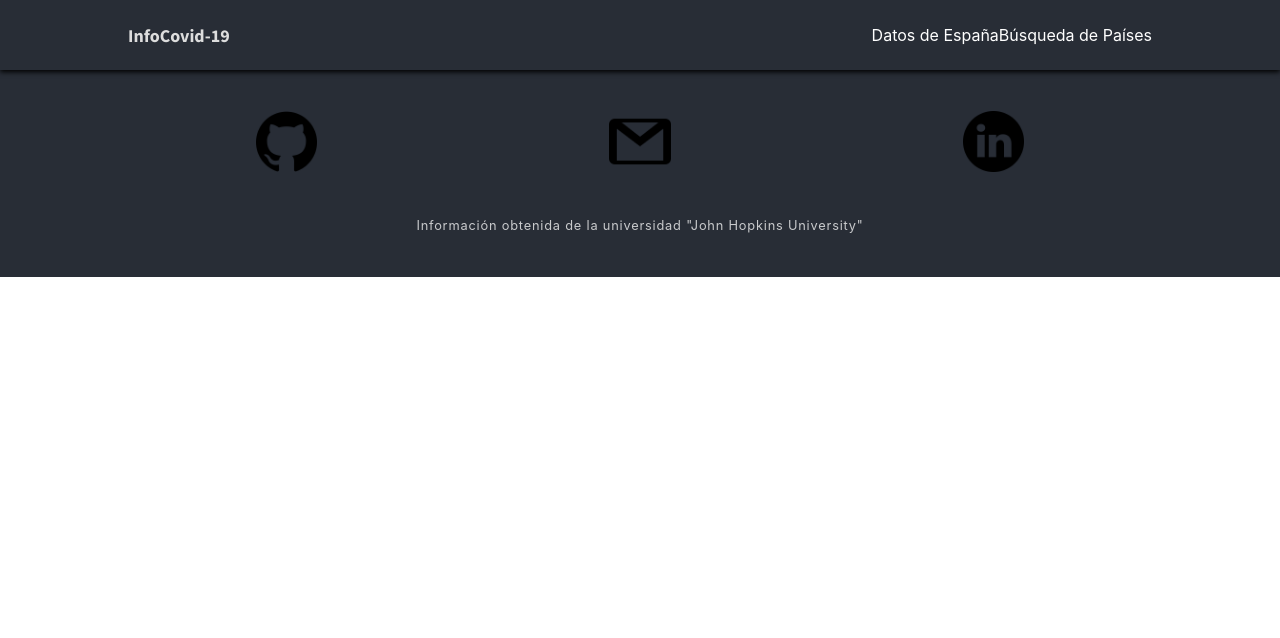
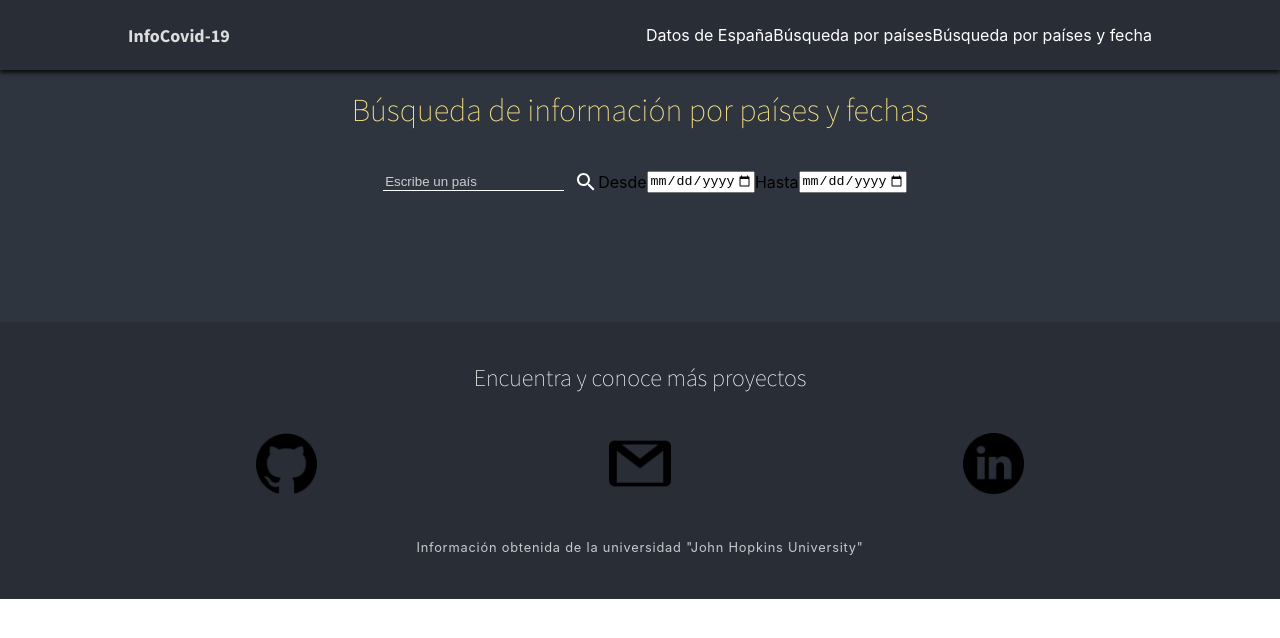
Before and after one commit to jhonnytesban/covid-app, a React (Create React App) app: page /countries-by-range in a window 1280 px wide. Shown: the top 638 px of the page. Built offline with nearby package versions, Linux system fonts and the light colour scheme.

Commit message:
Implementado nueva página para buscar los datos de un país según el rango de fecha

```diff
--- a/src/components/Navbar.jsx
+++ b/src/components/Navbar.jsx
@@ -27,7 +27,12 @@ const Navbar = () => {
           </ItemStyled>
           <ItemStyled>
             <LinkStyled to="/countries" onClick={() => setIsActive(!isActive)}>
-              Búsqueda de Países
+              Búsqueda por países
+            </LinkStyled>
+          </ItemStyled>
+          <ItemStyled>
+            <LinkStyled to="/countries-by-range" onClick={() => setIsActive(!isActive)}>
+              Búsqueda por países y fecha
             </LinkStyled>
           </ItemStyled>
         </MenuStyled>
--- /dev/null
+++ b/src/components/Search.jsx
@@ -0,0 +1,58 @@
+import React, { useContext, useState } from "react";
+import IconSearch from "../assets/search.svg";
+import { TodayContext } from "../context/DateToday";
+import { fetchRangeDate } from "../helpers/fetchRangeDate";
+import { translation } from "../helpers/TranslationCountry";
+import { FormStyled, InputSubmit, InputText } from "../styles/Search";
+import Graphic from "./Graphic";
+import Spinner from "./Spinner";
+
+const Search = () => {
+  const { day } = useContext(TodayContext);
+
+  const [text, setText] = useState('')
+  const [startDate, setStartDate] = useState('')
+  const [finalDate, setFinalDate] = useState('')
+  const [infoCountry, setInfoCountry] = useState([])
+  const [isLoading, setIsLoading] = useState(false)
+
+  const handleSubmit = (e) => {
+    e.preventDefault();
+    setIsLoading(true)
+    if(startDate !== ''.trim() && finalDate !== ''.trim()) {
+      const textLow = text.toLowerCase();
+      const country = translation(textLow);
+      setText('')
+      fetchRangeDate(country, startDate, finalDate).then(res => {
+        setInfoCountry(res)
+        setIsLoading(false)
+      })
+
+    } else {
+      alert('Escriba el país y las fechas correctamente')
+      setIsLoading(false)
+    }
+  }
+
+  return (
+    <>
+      <FormStyled onSubmit={handleSubmit}>
+        <InputText
+          type="text"
+          placeholder="Escribe un país"
+          value={text}
+          onChange={(e) => setText(e.target.value)}
+        />
+        <InputSubmit type="image" title="Buscar" src={IconSearch} />
+        <label>Desde</label>
+        <input type="date" max={day} value={startDate} onChange={e => setStartDate(e.target.value)}/>
+
+        <label>Hasta</label>
+        <input type="date" max={day} value={finalDate} onChange={e => setFinalDate(e.target.value)}/>
+      </FormStyled>
+      {isLoading ? <Spinner /> : <Graphic info={infoCountry}/>}
+    </>
+  );
+};
+
+export default Search;
--- a/src/components/SearchCountries.jsx
+++ b/src/components/SearchCountries.jsx
@@ -1,10 +1,10 @@
 import React, { useState } from "react";
-import styled from "styled-components";
 import Graphic from "./Graphic";
 import Spinner from "./Spinner";
 import { fetchInfoRange } from "../helpers/fecthInfoRange";
 import { translation } from "../helpers/TranslationCountry";
 import Search from '../assets/search.svg';
+import { FormStyled, InputSubmit, InputText } from "../styles/Search";
 
 const SearchCountries = () => {
   const [infoCountry, setInfoCountry] = useState([]);
@@ -13,9 +13,7 @@ const SearchCountries = () => {
 
   const handleSubmit = (e) => {
     e.preventDefault();
-    console.log(text)
     const textLow = text.toLowerCase();
-    console.log(textLow)
     const country = translation(textLow);
     setIsLoading(true);
     fetchInfoRange(country).then((res) => {
@@ -41,24 +39,5 @@ const SearchCountries = () => {
   );
 };
 
-const FormStyled = styled.form`
-  display: flex;
-  justify-content: center;
-  align-items: center;
-`;
-const InputText = styled.input`
-  background-color: rgba(255, 255, 255, 0);
-  border: none;
-  border-bottom: 1px solid #fff;
-  margin: 0 10px;
-  color: #fff;
-  &::placeholder {
-    color: #fff;
-  }
-`;
-
-const InputSubmit = styled.input`
-  cursor: pointer;
-`
 
 export default SearchCountries;
--- /dev/null
+++ b/src/helpers/fetchRangeDate.js
@@ -0,0 +1,7 @@
+export const fetchRangeDate = async (country, startDate, finalDate) => {
+  const res = await fetch(`https://api.covid19tracking.narrativa.com/api/country/${country}?date_from=${startDate}&date_to=${finalDate}`)
+  const data = await res.json()
+  const { dates } = await data
+  const dataArray = await Object.values(dates)
+  return dataArray
+}
--- a/src/pages/InfoCountries.jsx
+++ b/src/pages/InfoCountries.jsx
@@ -7,7 +7,7 @@ const InfoCountries = () => {
   return (
     <>
       <MainStyled>
-        <Titles>Busque la información por países</Titles>
+        <Titles>Búsqueda de información por países</Titles>
         <SearchCountries />
       </MainStyled>
     </>
--- /dev/null
+++ b/src/pages/InfoRangeCountry.jsx
@@ -0,0 +1,17 @@
+import React from 'react'
+import Search from '../components/Search'
+import { MainStyled } from '../styles/Main'
+import Titles from '../styles/Titles'
+
+const InfoRangeCountry = () => {
+  return (
+    <>
+      <MainStyled>
+        <Titles>Búsqueda de información por países y fechas</Titles>
+        <Search />
+      </MainStyled>
+    </>
+  )
+}
+
+export default InfoRangeCountry
--- a/src/routes/AppRoutes.js
+++ b/src/routes/AppRoutes.js
@@ -4,6 +4,7 @@ import Footer from "../components/Footer";
 import Header from "../components/Header";
 import HomePage from "../pages/HomePage";
 import InfoCountries from "../pages/InfoCountries";
+import InfoRangeCountry from "../pages/InfoRangeCountry";
 
 const AppRoutes = () => {
   return(
@@ -12,6 +13,7 @@ const AppRoutes = () => {
       <Switch>
         <Route exact path='/' component={HomePage}/>
         <Route exact path='/countries' component={InfoCountries}/>
+        <Route exact path='/countries-by-range' component={InfoRangeCountry}/>
       </Switch>
       <Footer />
     </Router>
--- /dev/null
+++ b/src/styles/Search.js
@@ -0,0 +1,21 @@
+import styled from "styled-components";
+
+export const FormStyled = styled.form`
+  display: flex;
+  justify-content: center;
+  align-items: center;
+`;
+export const InputText = styled.input`
+  background-color: rgba(255, 255, 255, 0);
+  border: none;
+  border-bottom: 1px solid #fff;
+  margin: 0 10px;
+  color: #fff;
+  &::placeholder {
+    color: hsla(0,0%,100%,0.75);
+  }
+`;
+
+export const InputSubmit = styled.input`
+  cursor: pointer;
+`;
```
